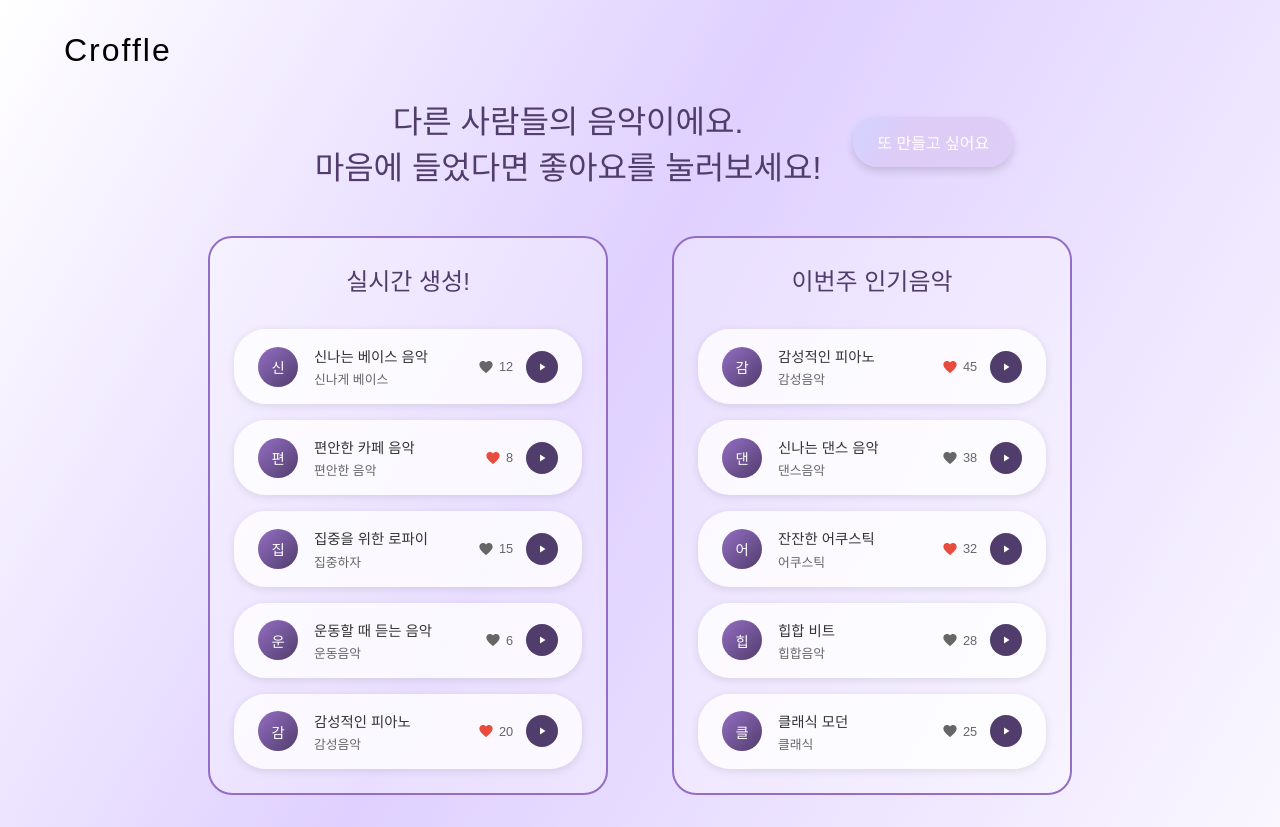
After one commit to jsoyeonj/IM-FE, a Flask app: page /playlist-main in a window 1280 px wide. The commit adds this page. Run offline with Flask 2, Linux system fonts and the light colour scheme; some web fonts are replaced.

Commit message:
좋아요페이지초안-sua

```diff
--- a/app.py
+++ b/app.py
@@ -624,6 +624,18 @@ def playlist():
         return render_template('playlist.html', music_list=[], music=None)
 
 
+@app.route('/playlist-main')
+def playlist_main():
+    """메인 플레이리스트 페이지 (실시간 생성 + 인기 음악)"""
+    logged_in = 'user_id' in session
+    user_name = session.get('user_name', '')
+    user_picture = session.get('user_picture', '')
+
+    return render_template('playlist_main.html',
+                           logged_in=logged_in,
+                           user_name=user_name,
+                           user_picture=user_picture)
+
 @app.route('/generation-complete')
 def generation_complete():
     """음악 생성 완료 페이지"""
--- /dev/null
+++ b/templates/playlist_main.html
@@ -0,0 +1,487 @@
+<!DOCTYPE html>
+<html lang="ko">
+<head>
+    <meta charset="UTF-8">
+    <meta name="viewport" content="width=device-width, initial-scale=1.0">
+    <title>Croffle - 플레이리스트</title>
+    <link rel="stylesheet" href="https://cdn.jsdelivr.net/gh/orioncactus/pretendard@v1.3.9/dist/web/variable/pretendardvariable.min.css">
+    <style>
+        * {
+            margin: 0;
+            padding: 0;
+            box-sizing: border-box;
+        }
+
+        body {
+            font-family: 'Pretendard variable', sans-serif;
+            min-height: 100vh;
+            background: linear-gradient(119deg, #fff 0%, #dfd0ff 46%, #faf7ff 100%, #cc46b7 100%);
+        }
+
+        .container {
+            width: 100%;
+            min-height: 100vh;
+            padding: 2rem;
+        }
+
+        .back-button {
+            position: absolute;
+            left: 4rem;
+            top: 2rem;
+            cursor: pointer;
+            z-index: 10;
+        }
+
+        .back-button p {
+            font-size: 2rem;
+            font-weight: 300;
+            color: #000;
+            letter-spacing: 0.125rem;
+            text-transform: capitalize;
+        }
+
+        .main-header {
+            display: flex;
+            justify-content: center;
+            align-items: center;
+            gap: 2rem;
+            margin: 4rem 0 3rem 0;
+            padding-left: 3rem;
+        }
+
+        .main-title {
+            color: #513d6c;
+            font-size: 2rem;
+            font-weight: 500;
+            text-align: center;
+        }
+
+        .create-again-btn {
+            padding: 0.8rem 1.5rem;
+            background: linear-gradient(120deg, #dbbeff -0.41%, rgba(212, 210, 255, 0.98) 6.15%, rgba(219, 200, 243, 0.76) 35.4%, rgba(219, 200, 243, 0.76) 78.69%);
+            color: #fff;
+            border: none;
+            border-radius: 2rem;
+            font-size: 1rem;
+            font-weight: 500;
+            cursor: pointer;
+            transition: all 0.3s ease;
+            box-shadow: 0px 4px 8px rgba(0, 0, 0, 0.15);
+            white-space: nowrap;
+        }
+
+        .create-again-btn:hover {
+            transform: scale(1.05);
+            background: linear-gradient(120deg, #946ec4 0%, #513d6c 100%);
+        }
+
+        .main-content {
+            display: flex;
+            justify-content: center;
+            gap: 4rem;
+            margin-top: 2rem;
+            max-width: 1200px;
+            margin-left: auto;
+            margin-right: auto;
+        }
+
+        .playlist-section {
+            flex: 1;
+            max-width: 400px;
+        }
+
+        .section-title {
+            color: #513d6c;
+            font-size: 1.5rem;
+            font-weight: 500;
+            margin-bottom: 2rem;
+            text-align: center;
+        }
+
+        .section-subtitle {
+            color: #946ec4;
+            font-size: 0.9rem;
+            font-weight: 400;
+            margin-bottom: 1.5rem;
+            text-align: center;
+        }
+
+        .music-list {
+            display: flex;
+            flex-direction: column;
+            gap: 1rem;
+        }
+
+        .music-item {
+            display: flex;
+            align-items: center;
+            justify-content: space-between;
+            padding: 1rem 1.5rem;
+            background: rgba(255, 255, 255, 0.8);
+            border-radius: 2rem;
+            box-shadow: 0px 2px 8px rgba(0, 0, 0, 0.1);
+            transition: all 0.3s ease;
+            cursor: pointer;
+        }
+
+        .music-item:hover {
+            transform: translateY(-2px);
+            box-shadow: 0px 4px 12px rgba(0, 0, 0, 0.15);
+        }
+
+        .music-info {
+            display: flex;
+            align-items: center;
+            gap: 1rem;
+            flex: 1;
+        }
+
+        .music-avatar {
+            width: 40px;
+            height: 40px;
+            border-radius: 50%;
+            background: linear-gradient(135deg, #946ec4, #513d6c);
+            display: flex;
+            align-items: center;
+            justify-content: center;
+            color: white;
+            font-weight: 500;
+            font-size: 0.9rem;
+        }
+
+        .music-details {
+            flex: 1;
+        }
+
+        .music-title {
+            color: #333;
+            font-size: 0.9rem;
+            font-weight: 500;
+            margin-bottom: 0.2rem;
+        }
+
+        .music-meta {
+            color: #666;
+            font-size: 0.8rem;
+        }
+
+        .music-controls {
+            display: flex;
+            align-items: center;
+            gap: 0.5rem;
+        }
+
+        .like-button {
+            display: flex;
+            align-items: center;
+            gap: 0.3rem;
+            background: none;
+            border: none;
+            cursor: pointer;
+            padding: 0.3rem;
+            border-radius: 0.5rem;
+            transition: all 0.3s ease;
+        }
+
+        .like-button:hover {
+            background: rgba(148, 110, 196, 0.1);
+        }
+
+        .like-button.liked {
+            color: #e74c3c;
+        }
+
+        .like-count {
+            font-size: 0.8rem;
+            color: #666;
+        }
+
+        .play-button {
+            width: 32px;
+            height: 32px;
+            border-radius: 50%;
+            background: #513d6c;
+            border: none;
+            display: flex;
+            align-items: center;
+            justify-content: center;
+            cursor: pointer;
+            transition: all 0.3s ease;
+        }
+
+        .play-button:hover {
+            background: #946ec4;
+            transform: scale(1.1);
+        }
+
+        .play-icon {
+            width: 12px;
+            height: 12px;
+            fill: white;
+        }
+
+        .pause-icon {
+            width: 10px;
+            height: 10px;
+            fill: white;
+        }
+
+        .popular-section {
+            border: 2px solid #946ec4;
+            border-radius: 1.5rem;
+            padding: 1.5rem;
+            background: rgba(255, 255, 255, 0.3);
+        }
+
+        .recent-section {
+            border: 2px solid #946ec4;
+            border-radius: 1.5rem;
+            padding: 1.5rem;
+            background: rgba(255, 255, 255, 0.3);
+        }
+
+        .loading {
+            text-align: center;
+            color: #666;
+            padding: 2rem;
+        }
+
+        .empty-state {
+            text-align: center;
+            color: #666;
+            padding: 2rem;
+            font-size: 0.9rem;
+        }
+
+        /* 반응형 */
+        @media (max-width: 768px) {
+            .main-header {
+                flex-direction: column;
+                gap: 1.5rem;
+                margin: 3rem 0 2rem 0;
+                padding-left: 0;
+            }
+
+            .main-title {
+                font-size: 1.5rem;
+            }
+
+            .create-again-btn {
+                font-size: 0.9rem;
+                padding: 0.7rem 1.2rem;
+            }
+
+            .main-content {
+                flex-direction: column;
+                gap: 2rem;
+                margin-top: 2rem;
+            }
+
+            .back-button {
+                left: 2rem;
+            }
+
+            .container {
+                padding: 1rem;
+            }
+
+            .playlist-section {
+                max-width: 100%;
+            }
+        }
+    </style>
+</head>
+<body>
+    <div class="container">
+        <!-- 뒤로가기 버튼 -->
+        <div class="back-button" onclick="goHome()">
+            <p>Croffle</p>
+        </div>
+
+        <!-- 메인 헤더 (타이틀 + 버튼) -->
+        <div class="main-header">
+            <div class="main-title">
+                다른 사람들의 음악이에요.<br>마음에 들었다면 좋아요를 눌러보세요!
+            </div>
+            <button class="create-again-btn" onclick="goToCreate()">
+                또 만들고 싶어요
+            </button>
+        </div>
+
+        <div class="main-content">
+            <!-- 실시간 생성 섹션 -->
+            <div class="playlist-section recent-section">
+                <h2 class="section-title">실시간 생성!</h2>
+
+                <div class="music-list" id="recentMusicList">
+                    <div class="loading">음악을 불러오는 중...</div>
+                </div>
+            </div>
+
+            <!-- 인기 음악 섹션 -->
+            <div class="playlist-section popular-section">
+                <h2 class="section-title">이번주 인기음악</h2>
+
+                <div class="music-list" id="popularMusicList">
+                    <div class="loading">인기 음악을 불러오는 중...</div>
+                </div>
+            </div>
+        </div>
+    </div>
+
+    <script>
+        let currentAudio = null;
+        let currentPlayingId = null;
+
+        // 샘플 데이터
+        const sampleRecentMusic = [
+            { id: 1, title: '신나는 베이스 음악', artist: '신나게 베이스', likes: 12, isLiked: false },
+            { id: 2, title: '편안한 카페 음악', artist: '편안한 음악', likes: 8, isLiked: true },
+            { id: 3, title: '집중을 위한 로파이', artist: '집중하자', likes: 15, isLiked: false },
+            { id: 4, title: '운동할 때 듣는 음악', artist: '운동음악', likes: 6, isLiked: false },
+            { id: 5, title: '감성적인 피아노', artist: '감성음악', likes: 20, isLiked: true }
+        ];
+
+        const samplePopularMusic = [
+            { id: 6, title: '감성적인 피아노', artist: '감성음악', likes: 45, isLiked: true },
+            { id: 7, title: '신나는 댄스 음악', artist: '댄스음악', likes: 38, isLiked: false },
+            { id: 8, title: '잔잔한 어쿠스틱', artist: '어쿠스틱', likes: 32, isLiked: true },
+            { id: 9, title: '힙합 비트', artist: '힙합음악', likes: 28, isLiked: false },
+            { id: 10, title: '클래식 모던', artist: '클래식', likes: 25, isLiked: false }
+        ];
+
+        // 음악 아이템 생성 함수
+        function createMusicItem(music) {
+            return `
+                <div class="music-item" data-id="${music.id}">
+                    <div class="music-info">
+                        <div class="music-avatar">${music.artist.charAt(0)}</div>
+                        <div class="music-details">
+                            <div class="music-title">${music.title}</div>
+                            <div class="music-meta">${music.artist}</div>
+                        </div>
+                    </div>
+                    <div class="music-controls">
+                        <button class="like-button ${music.isLiked ? 'liked' : ''}" onclick="toggleLike(${music.id})">
+                            <svg width="16" height="16" viewBox="0 0 24 24" fill="${music.isLiked ? '#e74c3c' : '#666'}">
+                                <path d="M12 21.35l-1.45-1.32C5.4 15.36 2 12.28 2 8.5 2 5.42 4.42 3 7.5 3c1.74 0 3.41.81 4.5 2.09C13.09 3.81 14.76 3 16.5 3 19.58 3 22 5.42 22 8.5c0 3.78-3.4 6.86-8.55 11.54L12 21.35z"/>
+                            </svg>
+                            <span class="like-count" id="likeCount-${music.id}">${music.likes}</span>
+                        </button>
+                        <button class="play-button" onclick="togglePlay(${music.id})">
+                            <svg class="play-icon" viewBox="0 0 24 24">
+                                <path d="M8 5v14l11-7z"/>
+                            </svg>
+                        </button>
+                    </div>
+                </div>
+            `;
+        }
+
+        // 플레이리스트 렌더링
+        function renderPlaylists() {
+            const recentList = document.getElementById('recentMusicList');
+            const popularList = document.getElementById('popularMusicList');
+
+            // 실시간 생성 음악 렌더링
+            recentList.innerHTML = sampleRecentMusic.map(music => createMusicItem(music)).join('');
+
+            // 인기 음악 렌더링 (좋아요 순으로 정렬하여 상위 5개만)
+            const sortedPopular = samplePopularMusic.sort((a, b) => b.likes - a.likes).slice(0, 5);
+            popularList.innerHTML = sortedPopular.map(music => createMusicItem(music)).join('');
+        }
+
+        // 좋아요 토글 함수
+        function toggleLike(musicId) {
+            // 모든 음악 데이터에서 찾기
+            let music = sampleRecentMusic.find(m => m.id === musicId) ||
+                       samplePopularMusic.find(m => m.id === musicId);
+
+            if (music) {
+                music.isLiked = !music.isLiked;
+                music.likes += music.isLiked ? 1 : -1;
+
+                // UI 업데이트
+                const likeButton = document.querySelector(`[data-id="${musicId}"] .like-button`);
+                const likeCount = document.getElementById(`likeCount-${musicId}`);
+                const heartIcon = likeButton.querySelector('svg');
+
+                likeButton.classList.toggle('liked', music.isLiked);
+                heartIcon.setAttribute('fill', music.isLiked ? '#e74c3c' : '#666');
+                likeCount.textContent = music.likes;
+
+                // 좋아요 애니메이션
+                likeButton.style.transform = 'scale(1.2)';
+                setTimeout(() => {
+                    likeButton.style.transform = 'scale(1)';
+                }, 200);
+
+                console.log(`음악 ${musicId} 좋아요 ${music.isLiked ? '추가' : '취소'}: ${music.likes}개`);
+            }
+        }
+
+        // 재생/일시정지 토글
+        function togglePlay(musicId) {
+            const playButton = document.querySelector(`[data-id="${musicId}"] .play-button`);
+            const playIcon = playButton.querySelector('.play-icon, .pause-icon');
+
+            // 다른 음악이 재생 중이면 중지
+            if (currentPlayingId && currentPlayingId !== musicId) {
+                const prevButton = document.querySelector(`[data-id="${currentPlayingId}"] .play-button`);
+                const prevIcon = prevButton.querySelector('.pause-icon');
+                if (prevIcon) {
+                    prevIcon.outerHTML = `
+                        <svg class="play-icon" viewBox="0 0 24 24">
+                            <path d="M8 5v14l11-7z"/>
+                        </svg>
+                    `;
+                }
+            }
+
+            // 현재 음악 재생/일시정지 토글
+            if (currentPlayingId === musicId) {
+                // 일시정지
+                currentPlayingId = null;
+                playIcon.outerHTML = `
+                    <svg class="play-icon" viewBox="0 0 24 24">
+                        <path d="M8 5v14l11-7z"/>
+                    </svg>
+                `;
+                console.log(`음악 ${musicId} 일시정지`);
+            } else {
+                // 재생
+                currentPlayingId = musicId;
+                playIcon.outerHTML = `
+                    <svg class="pause-icon" viewBox="0 0 24 24">
+                        <path d="M6 19h4V5H6v14zm8-14v14h4V5h-4z"/>
+                    </svg>
+                `;
+                console.log(`음악 ${musicId} 재생 시작`);
+            }
+        }
+
+        // 홈으로 이동
+        function goHome() {
+            // 실제 구현에서는 라우팅 로직 추가
+            console.log('홈으로 이동');
+            // window.location.href = '/';
+        }
+
+        // 음악 생성 페이지로 이동
+        function goToCreate() {
+            console.log('음악 생성 페이지로 이동');
+            window.location.href = '/create';
+        }
+
+        // 페이지 로드 시 초기화
+        document.addEventListener('DOMContentLoaded', function() {
+            renderPlaylists();
+
+            // 실제 API 호출 시뮬레이션 (3초 후)
+            setTimeout(() => {
+                console.log('API에서 실제 데이터 로드 완료');
+            }, 1000);
+        });
+    </script>
+</body>
+</html>
```
Also changed, not shown: music_data.json (+107 -0 lines), templates/generation_complete.html (+3 -7 lines).
